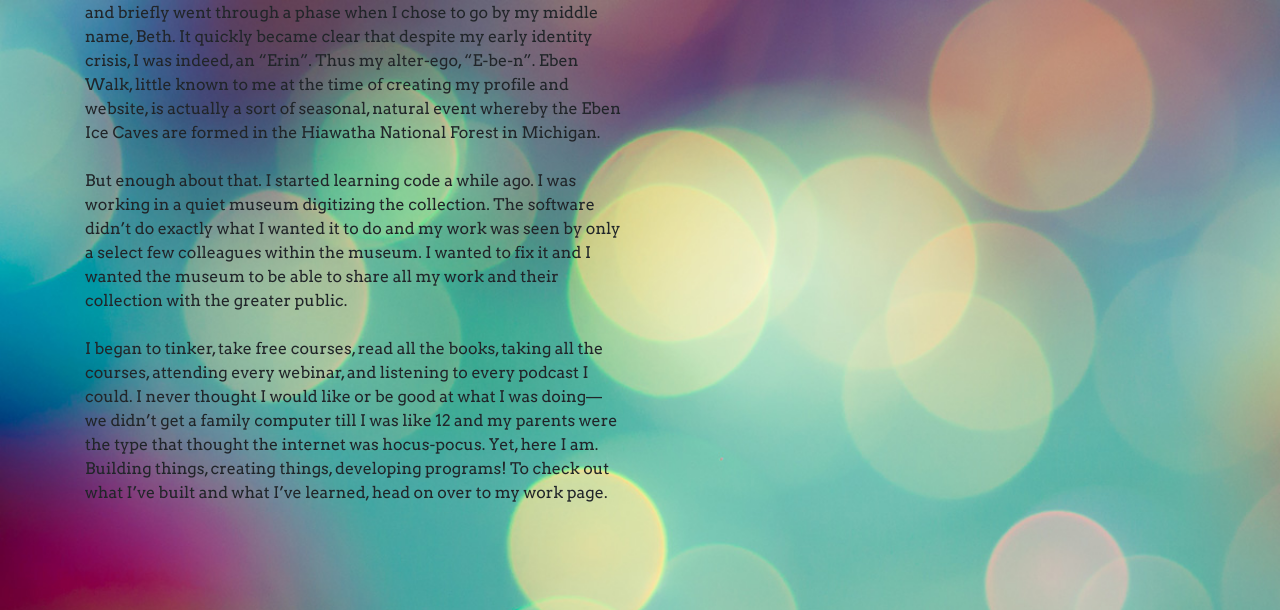
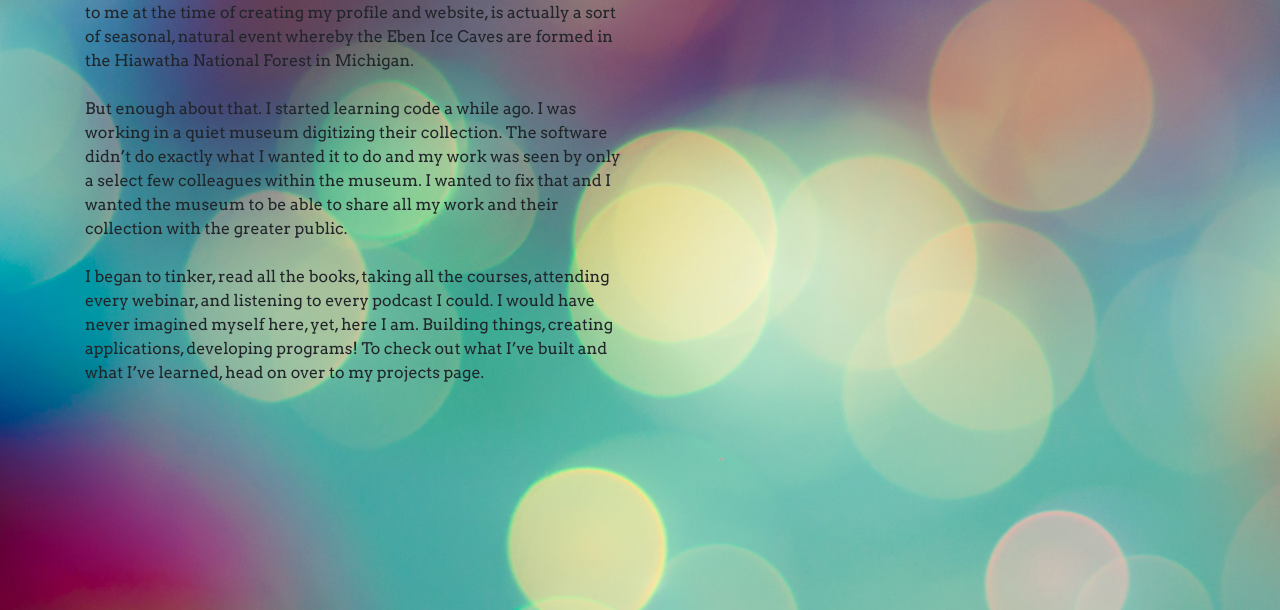
Before and after one commit to e-be-walk/portfolio, a website: page about.html in a window 1280 px wide. Shown: the part 127-737 px from the top of the page. Drawn offline with Linux system fonts and the light colour scheme; a web font is replaced by a local one.

Commit message:
About page fixes and resume upload

```diff
--- a/about.html
+++ b/about.html
@@ -38,7 +38,7 @@
               <a class="nav-link" href="../portfolio/about.html">About</a>
             </li>
             <li class="nav-item">
-              <a class="nav-link" href="#">Portfolio</a>
+              <a class="nav-link" href="#">Projects</a>
             </li>
             <li class="nav-item">
               <a class="nav-link" href="#">Resume</a>
@@ -57,30 +57,24 @@
         <div class="row">
           <div class="col-lg-6">
             <h1 class="mt-5">I'm Erin. Nice to meet you.</h1>
-            <p>Ebenwalk is the concatenation of my name. I was an awkward child
-              and briefly went through a phase when I chose to go by my middle
-              name, Beth. It quickly became clear that despite my early identity
-              crisis, I was indeed, an “Erin”. Thus my alter-ego, “E-be-n”. Eben
+            <p>Ebenwalk is the concatenation of my name. Eben
               Walk, little known to me at the time of creating my profile and
               website, is actually a sort of seasonal, natural event whereby the
               Eben Ice Caves are formed in the Hiawatha National Forest in
               Michigan.<br><br>
 
               But enough about that. I started learning code a while ago. I was
-              working in a quiet museum digitizing the collection. The software
+              working in a quiet museum digitizing their collection. The software
               didn’t do exactly what I wanted it to do and my work was seen by
-              only a select few colleagues within the museum. I wanted to fix it
+              only a select few colleagues within the museum. I wanted to fix that
               and I wanted the museum to be able to share all my work and their
               collection with the greater public.<br><br>
 
-              I began to tinker, take free courses, read all the books, taking
-              all the courses, attending every webinar, and listening to every
-              podcast I could. I never thought I would like or be good at what I
-              was doing— we didn’t get a family computer till I was like 12 and
-              my parents were the type that thought the internet was hocus-pocus.
-              Yet, here I am. Building things, creating things, developing
-              programs! To check out what I’ve built and what I’ve learned, head
-              on over to my work page.</p>
+              I began to tinker, read all the books, taking all the courses,
+              attending every webinar, and listening to every podcast I could. I
+              would have never imagined myself here, yet, here I am. Building
+              things, creating applications, developing programs! To check out what
+              I’ve built and what I’ve learned, head on over to my projects page.</p>
           </div>
         </div>
       </div>
```
Also changed, not shown: index.html (+2 -2 lines), images/erinresume.jpg (added).
